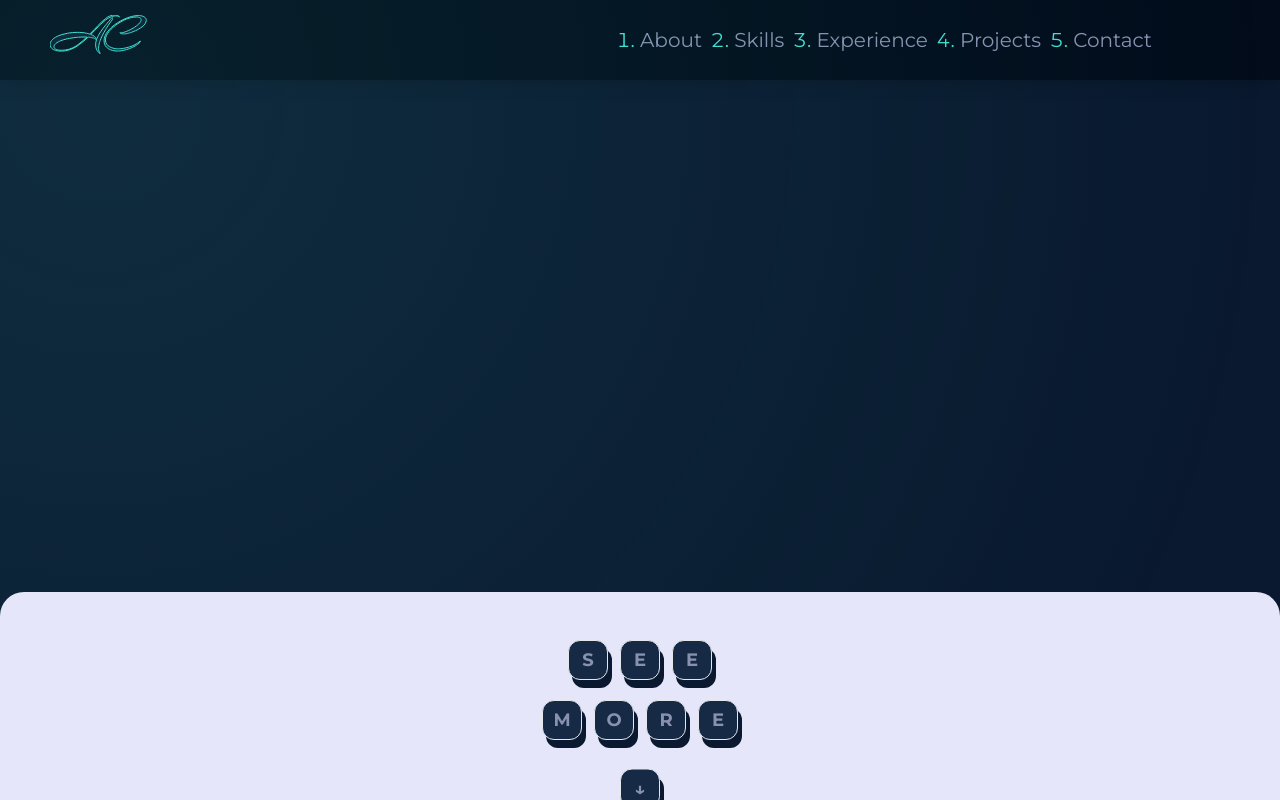
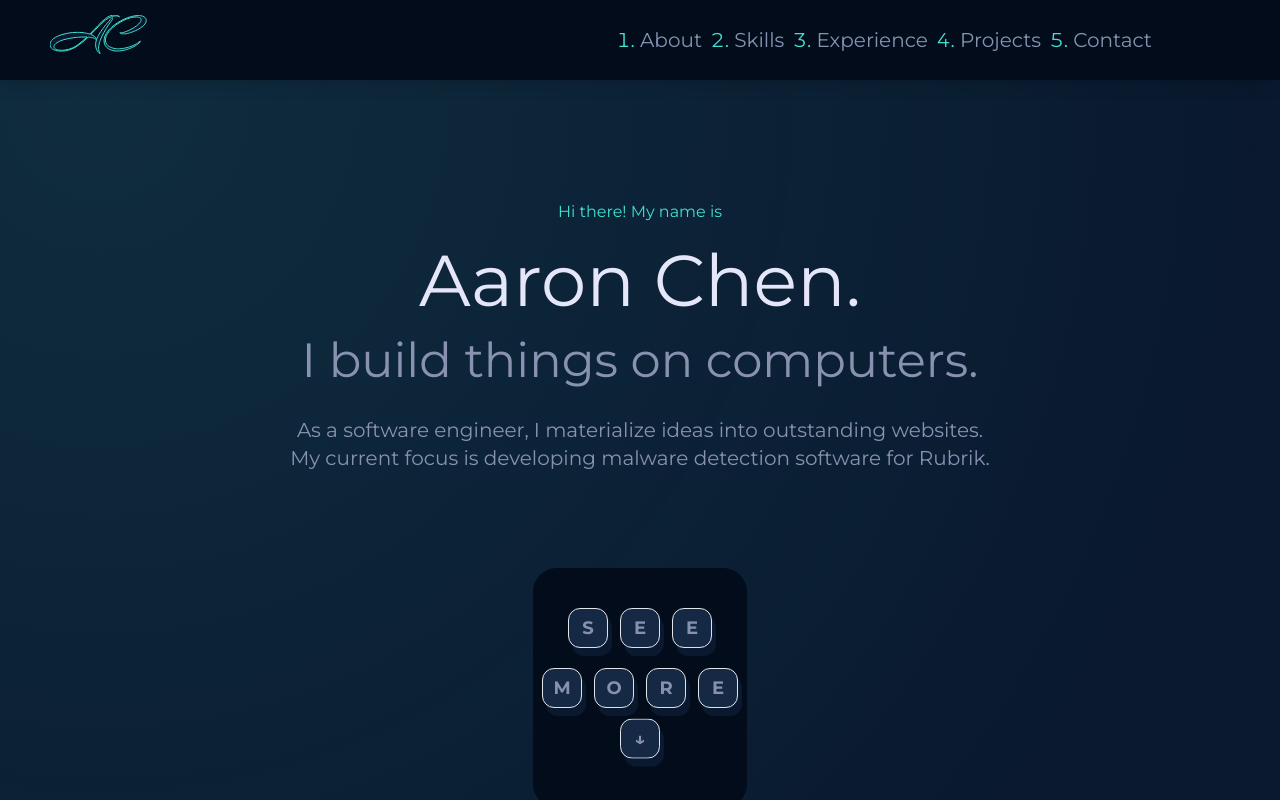
Before and after one commit to chenaaron3/portfolio, a Next.js app: page / in a window 1280 px wide. Shown: the top 800 px of the page. Built offline with nearby package versions, Linux system fonts and the light colour scheme.

Commit message:
Finish hero and added base about

```diff
--- /dev/null
+++ b/src/components/About/index.tsx
@@ -0,0 +1,48 @@
+import { useScroll } from "framer-motion";
+import { useRef } from "react";
+
+export default function About() {
+  const ref = useRef<HTMLDivElement | null>(null);
+  const { scrollYProgress } = useScroll({
+    target: ref,
+    offset: ["start start", "end end"],
+  });
+
+  return (
+    <div className="relative flex h-[300vh] w-screen justify-center">
+      <div className="sticky top-1/2 h-[60vh] w-[50vw] -translate-y-1/2 rounded-xl bg-[var(--sub-alt-color)]">
+        <div className="absolute flex h-14 w-full items-center rounded-t-xl bg-[var(--sub-color)] text-2xl">
+          <div className="absolute ml-3 flex gap-3">
+            <div className="h-3 w-3 rounded-full bg-red-500"></div>
+            <div className="h-3 w-3 rounded-full bg-yellow-500"></div>
+            <div className="h-3 w-3 rounded-full bg-green-500"></div>
+          </div>
+          <span className="m-auto font-semibold text-[var(--text-color)]">
+            About Me
+          </span>
+        </div>
+        <div className="mt-10 p-5 text-3xl text-[var(--text-color)]">
+          <div>
+            <span>&gt;_</span>
+          </div>
+
+          <p>
+            Hello World! My name is Aaron Chen and I am a Software Engineer at
+            Rubrik.
+          </p>
+          <p>
+            As a computer scientist, my goal is to always be learning. Whether
+            it be picking up a new web development framework or studying a new
+            scheduling algorithm, I always strive to further my skills and
+            broaden my knowledge.
+          </p>
+          <p>
+            To achieve this goal, I follow the principles of 'Learn By Doing'.
+            The majority of my learning process involves hands-on projects. This
+            portfolio showcases some of those projects.
+          </p>
+        </div>
+      </div>
+    </div>
+  );
+}
--- a/src/components/Hero/Key.tsx
+++ b/src/components/Hero/Key.tsx
@@ -1,31 +1,56 @@
 import { type Variants, motion, useAnimationControls } from "framer-motion";
+import { useEffect } from "react";
 
 interface KeyProps {
   character: string;
+  forcePress?: boolean;
+  bouncy?: boolean;
 }
 
-export const Key: React.FC<KeyProps> = ({ character }) => {
+export const Key: React.FC<KeyProps> = ({ character, forcePress, bouncy }) => {
   const variants: Variants = {
     hover: {
+      opacity: 1,
       left: "0.25rem",
       top: "0.5rem",
       color: "var(--main-color)",
+      filter: "drop-shadow(0px 0px 3px var(--main-color))",
+      scale: 1,
     },
     idle: {
+      opacity: 1,
       left: 0,
       top: 0,
       color: "var(--text-color)",
+      filter: "none",
+      scale: 1,
     },
+    hide: {
+      opacity: .25,
+      scale: .75,
+    }
   };
 
   const controls = useAnimationControls();
 
+  useEffect(() => {
+    if (forcePress) {
+      void controls.start("hover");
+    } else {
+      void controls.start("idle");
+    }
+  }, [controls, forcePress]);
+
   return (
-    <div className="relative flex justify-center">
+    <div
+      className={`relative flex justify-center
+      ${bouncy ? "animate-bounce hover:animate-none" : ""}
+      ${forcePress ? "animate-none" : ""}`}
+    >
       <div className="absolute left-1 top-2 h-10 w-10 rounded-xl bg-[var(--bg-color)]"></div>
       <motion.div
         className="relative z-10 flex h-10 w-10 items-center justify-center rounded-xl border bg-[var(--sub-color)] text-[var(--text-color)]"
-        initial="idle"
+        initial="hide"
         variants={variants}
         animate={controls}
         transition={{
@@ -33,12 +58,17 @@ export const Key: React.FC<KeyProps> = ({ character }) => {
           ease: "anticipate",
         }}
         onMouseEnter={async () => {
-          await controls.start("hover");
+          if (!forcePress) {
+            await controls.start("hover");
+          }
         }}
         onMouseLeave={async () => {
-            await new Promise(r => setTimeout(r, 100));
-            await controls.start("idle")
-          }}
+          if (!forcePress) {
+            await new Promise((r) => setTimeout(r, 100));
+            await controls.start("idle");
+          }
+        }}
+        exit={"hide"}
         layout
       >
         <span className="z-10 text-lg font-bold">{character}</span>
--- /dev/null
+++ b/src/components/Hero/Keys.tsx
@@ -0,0 +1,117 @@
+import { calcOffset } from "~/utils/animation";
+import { Key } from "./Key";
+import { HeroKeyframes } from ".";
+
+interface KeysProps {
+  scrollState: number;
+}
+
+export const Keys: React.FC<KeysProps> = ({ scrollState }) => {
+  return (
+    <>
+      <div className="flex justify-center gap-3">
+        <Key
+          character={"S"}
+          forcePress={
+            scrollState >
+            calcOffset(
+              HeroKeyframes.seeMoreFadeIn,
+              HeroKeyframes.seeMorePressed,
+              8,
+              0,
+            )
+          }
+        />
+        <Key
+          character={"E"}
+          forcePress={
+            scrollState >
+            calcOffset(
+              HeroKeyframes.seeMoreFadeIn,
+              HeroKeyframes.seeMorePressed,
+              8,
+              1,
+            )
+          }
+        />
+        <Key
+          character={"E"}
+          forcePress={
+            scrollState >
+            calcOffset(
+              HeroKeyframes.seeMoreFadeIn,
+              HeroKeyframes.seeMorePressed,
+              8,
+              2,
+            )
+          }
+        />
+      </div>
+      <div className="flex justify-center gap-3">
+        <Key
+          character={"M"}
+          forcePress={
+            scrollState >
+            calcOffset(
+              HeroKeyframes.seeMoreFadeIn,
+              HeroKeyframes.seeMorePressed,
+              8,
+              3,
+            )
+          }
+        />
+        <Key
+          character={"O"}
+          forcePress={
+            scrollState >
+            calcOffset(
+              HeroKeyframes.seeMoreFadeIn,
+              HeroKeyframes.seeMorePressed,
+              8,
+              4,
+            )
+          }
+        />
+        <Key
+          character={"R"}
+          forcePress={
+            scrollState >
+            calcOffset(
+              HeroKeyframes.seeMoreFadeIn,
+              HeroKeyframes.seeMorePressed,
+              8,
+              5,
+            )
+          }
+        />
+        <Key
+          character={"E"}
+          forcePress={
+            scrollState >
+            calcOffset(
+              HeroKeyframes.seeMoreFadeIn,
+              HeroKeyframes.seeMorePressed,
+              8,
+              6,
+            )
+          }
+        />
+      </div>
+      <div className="flex justify-center gap-3 ">
+        <Key
+          character={"↓"}
+          forcePress={
+            scrollState >
+            calcOffset(
+              HeroKeyframes.seeMoreFadeIn,
+              HeroKeyframes.seeMorePressed,
+              8,
+              7,
+            )
+          }
+          bouncy
+        />
+      </div>
+    </>
+  );
+};
--- /dev/null
+++ b/src/components/Hero/Power.tsx
@@ -0,0 +1,69 @@
+import {
+  type Variants,
+  motion,
+  useTransform,
+  type MotionValue,
+} from "framer-motion";
+import { HeroKeyframes } from ".";
+
+interface PowerProps {
+  scrollState: MotionValue<number>;
+}
+
+const variants: Variants = {
+  hidden: {
+    opacity: 0.25,
+    scale: 0.5,
+  },
+  visible: {
+    scale: 1,
+    opacity: 1,
+  },
+};
+
+export const Power: React.FC<PowerProps> = ({ scrollState }) => {
+  const fill = useTransform(
+    scrollState,
+    [HeroKeyframes.powerFadeIn, HeroKeyframes.powerFinish],
+    ["#0A192F", "#40E0D0"],
+  );
+
+  const filter = useTransform(
+    scrollState,
+    [HeroKeyframes.powerFadeIn, HeroKeyframes.powerFinish],
+    ["drop-shadow(0px 0px 0px #0A192F)", "drop-shadow(0px 0px 20px #40E0D0)"],
+  )
+
+  const scale = useTransform(
+    scrollState,
+    [HeroKeyframes.powerFadeIn, HeroKeyframes.powerFinish],
+    [1, 1.15],
+  );
+
+  return (
+    <motion.div className="absolute inset-0 flex h-full items-center justify-center">
+      <motion.svg
+        height="35%"
+        width="35%"
+        viewBox="0 0 30.143 30.143"
+        variants={variants}
+        initial="hidden"
+        animate="visible"
+        exit="hidden"
+        style={{ fill, filter, scale }}
+      >
+        <g>
+          <path
+            d="M20.034,2.357v3.824c3.482,1.798,5.869,5.427,5.869,9.619c0,5.98-4.848,10.83-10.828,10.83
+		c-5.982,0-10.832-4.85-10.832-10.83c0-3.844,2.012-7.215,5.029-9.136V2.689C4.245,4.918,0.731,9.945,0.731,15.801
+		c0,7.921,6.42,14.342,14.34,14.342c7.924,0,14.342-6.421,14.342-14.342C29.412,9.624,25.501,4.379,20.034,2.357z"
+          />
+          <path
+            d="M14.795,17.652c1.576,0,1.736-0.931,1.736-2.076V2.08c0-1.148-0.16-2.08-1.736-2.08
+		c-1.57,0-1.732,0.932-1.732,2.08v13.496C13.062,16.722,13.225,17.652,14.795,17.652z"
+          />
+        </g>
+      </motion.svg>
+    </motion.div>
+  );
+};
--- a/src/components/Hero/index.tsx
+++ b/src/components/Hero/index.tsx
@@ -7,10 +7,11 @@ import {
   type Variants,
 } from "framer-motion";
 import { COVER_DELAY } from "~/utils/constants";
-import { Key } from "./Key";
-import { useEffect, useRef } from "react";
+import { useEffect, useRef, useState } from "react";
+import { Keys } from "./Keys";
+import { Power } from "./Power";
 
-const variants: Variants = {
+const textVariants: Variants = {
   hidden: {
     scale: 0.9,
     opacity: 0,
@@ -23,38 +24,64 @@ const variants: Variants = {
   },
 };
 
+const keyboardVariants: Variants = {
+  hidden: {
+    opacity: 0,
+    top: "75%",
+  },
+  visible: {
+    opacity: 1,
+    top: "50%",
+  },
+};
+
+export const HeroKeyframes = {
+  init: 0,
+  seeMoreFadeIn: 0.25,
+  seeMorePressed: 0.5,
+  seeMoreFadeOut: 0.55,
+  powerFadeIn: 0.7,
+  powerFinish: 1,
+};
+
 export default function Hero() {
   const ref = useRef<HTMLDivElement | null>(null);
   const { scrollYProgress } = useScroll({
     target: ref,
-    offset: ["start end", "end end"],
+    offset: ["start start", "end end"],
   });
+  const [scrollState, setScrollState] = useState(0);
 
   // Keyboard animations
-  const top = useTransform(scrollYProgress, [0.42, 0.7], ["0vh", "-20vh"]);
-  const width = useTransform(
+  const translate = useTransform(
     scrollYProgress,
-    [0.42, 0.7],
-    ["16.666667%;", "100vw"],
+    [HeroKeyframes.init, HeroKeyframes.seeMoreFadeIn],
+    ["0", "-50%"],
   );
 
   // Text animations
-  const textTop = useTransform(scrollYProgress, [0.42, 0.7], ["0vh", "40vh"]);
+  const textTop = useTransform(
+    scrollYProgress,
+    [HeroKeyframes.init, HeroKeyframes.seeMoreFadeIn],
+    ["0vh", "40vh"],
+  );
   const opacity = useTransform(
     scrollYProgress,
-    [0.42, 0.5, 0.75],
-    [1, 0.25, 0],
+    [HeroKeyframes.init, HeroKeyframes.seeMoreFadeIn],
+    [1, 0],
   );
   const scale = useTransform(
     scrollYProgress,
-    [0.42, 0.5, 0.75],
-    [1, 0.85, 0.5],
+    [HeroKeyframes.init, HeroKeyframes.seeMoreFadeIn],
+    [1, 0.5],
   );
 
   useMotionValueEvent(scrollYProgress, "change", (latest) => {
+    setScrollState(latest);
     console.log("Scroll Y", latest);
   });
 
+  // Update background gradient position
   useEffect(() => {
     const updateMousePosition = (ev: MouseEvent) => {
       if (!ref.current) return;
@@ -72,16 +99,16 @@ export default function Hero() {
 
   return (
     <div
-      className="relative mt-[25vh] h-[200vh] w-screen bg-[var(--bg-color)]
-      before:fixed before:inset-0 before:z-0 before:bg-[radial-gradient(circle_farthest-side_at_var(--x,_100px)_var(--y,_100px),_var(--main-color)_-100%,_transparent_100%)] before:opacity-20
+      className="relative h-[300vh] w-screen
+      before:fixed before:inset-0 before:bg-[radial-gradient(circle_farthest-side_at_var(--x,_100px)_var(--y,_100px),_var(--main-color)_-100%,_transparent_100%)] before:opacity-20
       "
       ref={ref}
     >
       <motion.div
-        className="relative flex flex-col items-center gap-5"
+        className="relative mb-24 flex flex-col items-center gap-5 pt-[25vh]"
         initial="hidden"
         animate="visible"
-        variants={variants}
+        variants={textVariants}
         transition={{
           duration: 1,
           delayChildren: COVER_DELAY + 0.5,
@@ -91,25 +118,25 @@ export default function Hero() {
       >
         <motion.div
           className="relative text-[var(--main-color)]"
-          variants={variants}
+          variants={textVariants}
         >
           Hi there! My name is
         </motion.div>
         <motion.div
           className="relative text-7xl text-[var(--sub-text-color)]"
-          variants={variants}
+          variants={textVariants}
         >
           Aaron Chen.
         </motion.div>
         <motion.div
           className="relative text-5xl  text-[var(--text-color)]"
-          variants={variants}
+          variants={textVariants}
         >
           I build things on computers.
         </motion.div>
         <motion.div
           className="relative mt-3 text-center text-xl text-[var(--text-color)]"
-          variants={variants}
+          variants={textVariants}
         >
           As a software engineer, I materialize ideas into outstanding websites.{" "}
           <br /> My current focus is developing malware detection software for
@@ -119,25 +146,26 @@ export default function Hero() {
 
       {/* Keyboard */}
       <motion.div
-        className="sticky top-0 m-auto mt-[15vh] flex h-1/2 w-1/6 flex-col gap-5 rounded-3xl bg-[var(--sub-text-color)] pt-12"
-        style={{ top, width }}
+        className="sticky top-1/2 m-auto flex h-[30vh] w-1/6 flex-col items-center justify-center gap-5 rounded-3xl bg-[var(--sub-alt-color)]"
+        style={{ translateY: translate }}
+        initial="hidden"
+        animate="visible"
+        variants={keyboardVariants}
+        transition={{
+          duration: 1,
+          delay: COVER_DELAY - 0.5,
+        }}
       >
-        <div className="flex justify-center gap-3">
-          <Key character={"S"} />
-          <Key character={"E"} />
-          <Key character={"E"} />
-        </div>
-        <div className="flex justify-center gap-3">
-          <Key character={"M"} />
-          <Key character={"O"} />
-          <Key character={"R"} />
-          <Key character={"E"} />
-        </div>
-        <div className="flex justify-center gap-3 ">
-          <span className="mt-3 animate-bounce hover:mt-0 hover:animate-none">
-            <Key character={"↓"} />
-          </span>
-        </div>
+        <AnimatePresence>
+          {scrollState <= HeroKeyframes.seeMoreFadeOut && (
+            <Keys scrollState={scrollState} />
+          )}
+        </AnimatePresence>
+        <AnimatePresence>
+          {scrollState > HeroKeyframes.seeMoreFadeOut && (
+            <Power scrollState={scrollYProgress} />
+          )}
+        </AnimatePresence>
       </motion.div>
     </div>
   );
--- a/src/components/Navbar/index.tsx
+++ b/src/components/Navbar/index.tsx
@@ -60,6 +60,7 @@ const containerVariants: Variants = {
     borderRadius: "15px",
     height: "7vh",
     zIndex: 50,
+    opacity: 1,
   },
   initial: {
     width: "100vw",
@@ -67,24 +68,29 @@ const containerVariants: Variants = {
     top: 0,
     borderRadius: 0,
     height: "10vh",
+    zIndex: 50,
+    opacity: 1,
   },
   hidden: {
-    top: "-10vh"
-  }
+    opacity: 0,
+    zIndex: 10,
+    top: "-10vh",
+  },
 };
 
 export default function Navbar() {
   const controls = useAnimationControls();
   const { scrollY } = useScroll();
 
-  const {scroll, setScroll} = useScrollStore()
+  useEffect(() => {
+    void controls.start("initial", {
+      delay: COVER_DELAY - .5,
+    });
+  }, [controls]);
 
   useMotionValueEvent(scrollY, "change", (latest) => {
-    setScroll(latest)
-    console.log("ScrollY", latest)
-
     // If scroll down
-    if (latest > scroll) {
+    if (scrollY.getVelocity() > 0) {
       void controls.start("hidden");
     } else {
       // If scroll up
@@ -100,7 +106,7 @@ export default function Navbar() {
     <motion.div
       className="fixed top-0 m-auto flex h-[10vh] items-center justify-between bg-[var(--sub-alt-color)] text-[var(--text-color)] shadow-lg"
       variants={containerVariants}
-      initial={"initial"}
+      initial={"hidden"}
       animate={controls}
       transition={{
         duration: 0.25,
--- a/src/pages/index.tsx
+++ b/src/pages/index.tsx
@@ -3,8 +3,9 @@ import Navbar from "~/components/Navbar";
 import Cover from "~/components/Cover";
 import Hero from "~/components/Hero";
 import { useMotionValueEvent, useScroll } from "framer-motion";
-import { useCallback, useRef } from "react";
+import { useCallback, useEffect, useRef } from "react";
 import { useScrollStore } from "~/store";
+import About from "~/components/About";
 
 export default function Home() {
   return (
@@ -16,9 +17,10 @@ export default function Home() {
       </Head>
       <main>
         <Cover />
-        <div className="relative overflow-x-hidden bg-[var(--bg-color)]">
+        <div className="relative overflow-x-clip bg-[var(--bg-color)]">
           <Navbar />
           <Hero />
+          <About />
           <div className="h-[400vh]"></div>
         </div>
       </main>
--- /dev/null
+++ b/src/utils/animation.ts
@@ -0,0 +1,3 @@
+export function calcOffset(start: number, end: number, total: number, index: number) {
+    return start + (end - start) / total * index
+}
```
